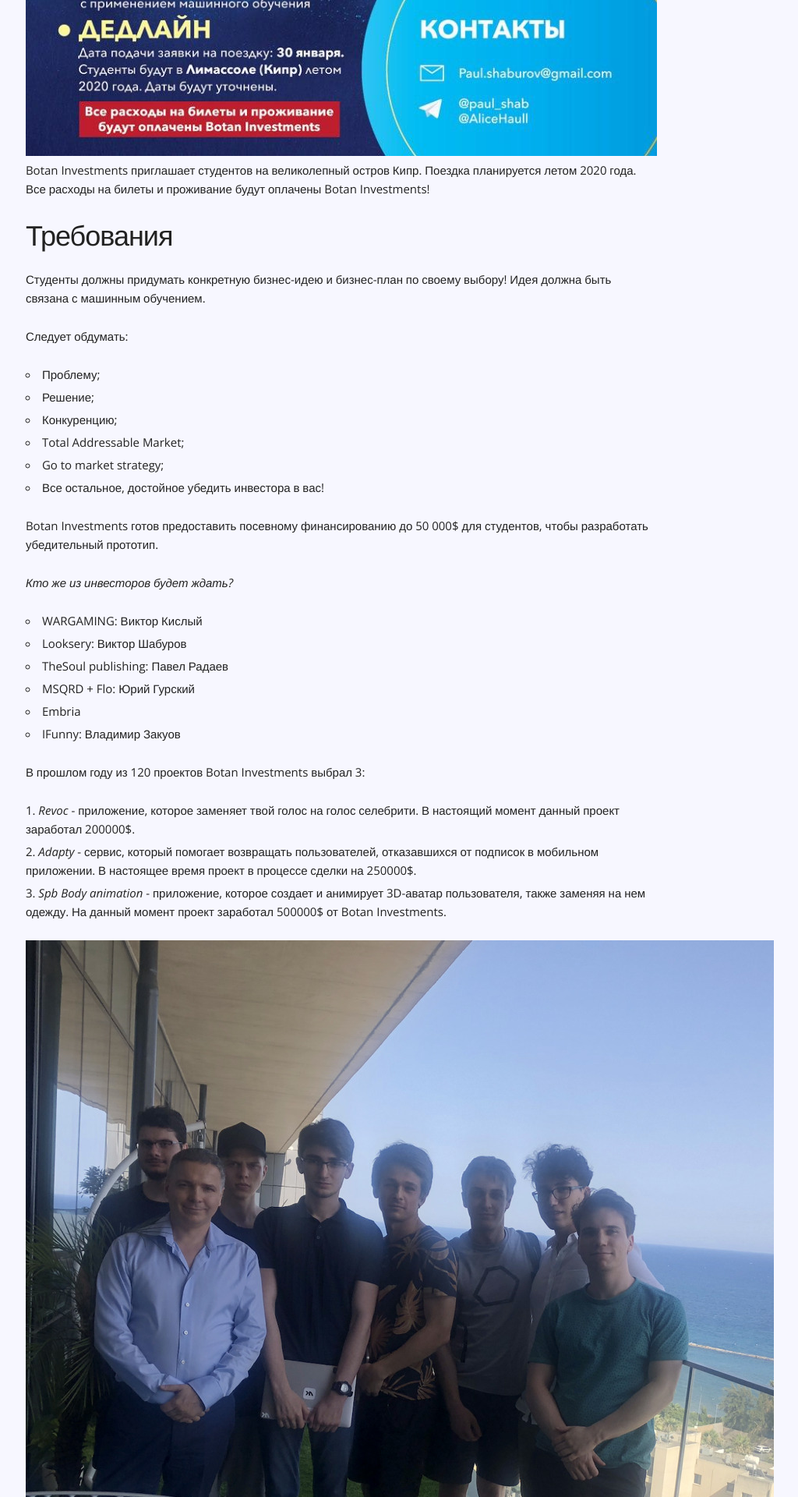
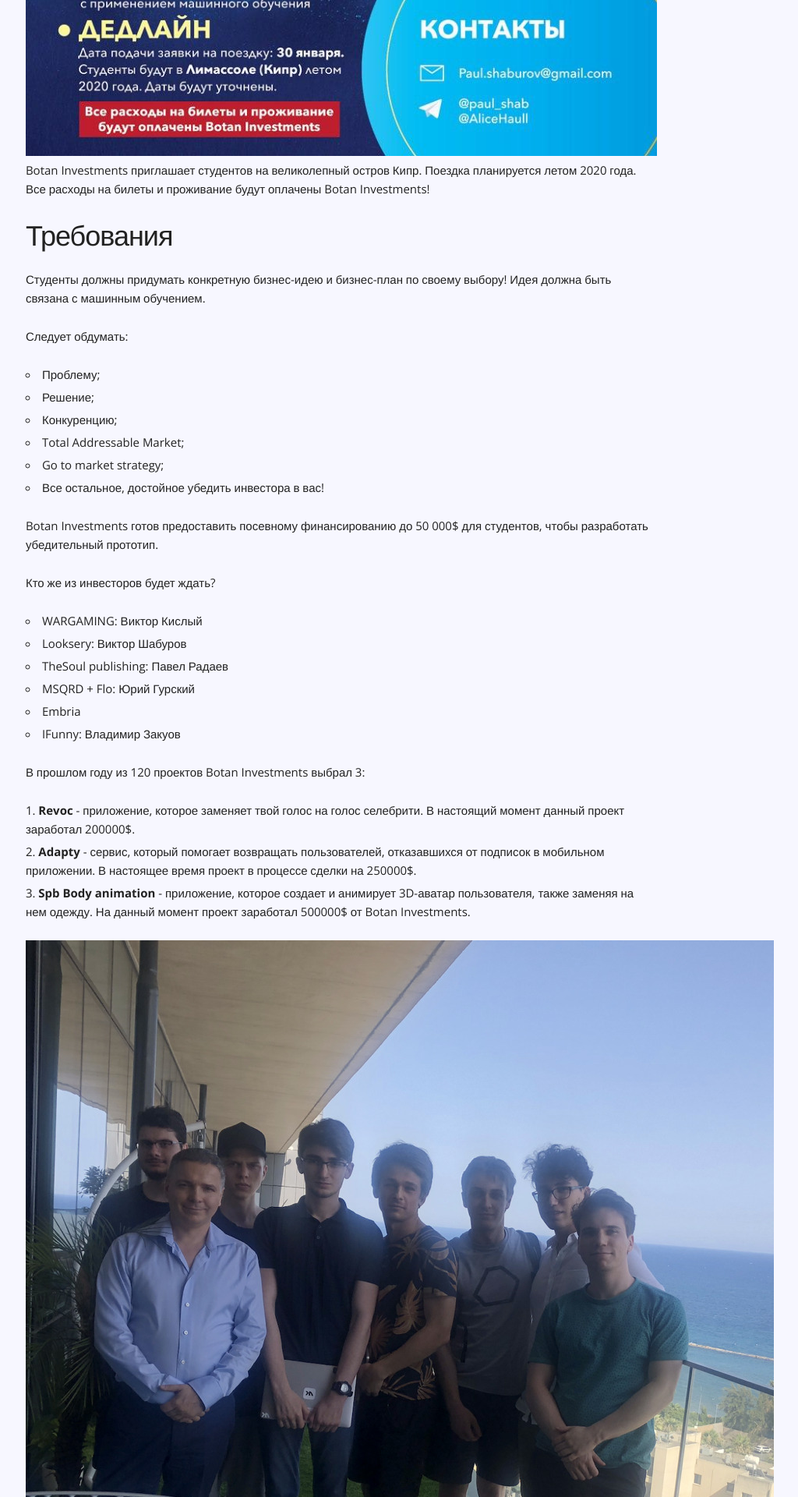
Before and after one commit to botaninvestments/botanivestments.github.io, a Jekyll site: the page built from _posts/2020-01-03-investor-trip.md, in a window 1280 px wide. Shown: the part 1352-3272 px from the top of the page at 78% size, without its empty margins (202-1226 px from the left). Built offline with Jekyll 4.4.1, drawn with Linux system fonts in a browser that asks for light colours.

Commit message:
fix formatting

```diff
--- a/_posts/2020-01-03-investor-trip.md
+++ b/_posts/2020-01-03-investor-trip.md
@@ -28,7 +28,7 @@
 
 Botan Investments готов предоставить посевному финансированию до 50 000$ для студентов, чтобы разработать убедительный прототип.
 
-*Кто же из инвесторов будет ждать?*
+Кто же из инвесторов будет ждать?
 * WARGAMING: Виктор Кислый
 * Looksery: Виктор Шабуров
 * TheSoul publishing: Павел Радаев
@@ -37,9 +37,9 @@
 * IFunny: Владимир Закуов
 
 В прошлом году из 120 проектов Botan Investments выбрал 3:
-1. *Revoc* - приложение, которое заменяет твой голос на голос селебрити. В настоящий момент данный проект заработал 200000$.
-2. *Adapty* - сервис, который помогает возвращать пользователей, отказавшихся от подписок в мобильном приложении. В настоящее время проект в процессе сделки на 250000$.
-3. *Spb Body animation* - приложение, которое создает и анимирует 3D-аватар пользователя, также заменяя на нем одежду. На данный момент проект заработал 500000$ от Botan Investments.
+1. **Revoc** - приложение, которое заменяет твой голос на голос селебрити. В настоящий момент данный проект заработал 200000$.
+2. **Adapty** - сервис, который помогает возвращать пользователей, отказавшихся от подписок в мобильном приложении. В настоящее время проект в процессе сделки на 250000$.
+3. **Spb Body animation** - приложение, которое создает и анимирует 3D-аватар пользователя, также заменяя на нем одежду. На данный момент проект заработал 500000$ от Botan Investments.
 
 ![2019 winners](/images/post-thumbnails/image7.jpg)
 
```
